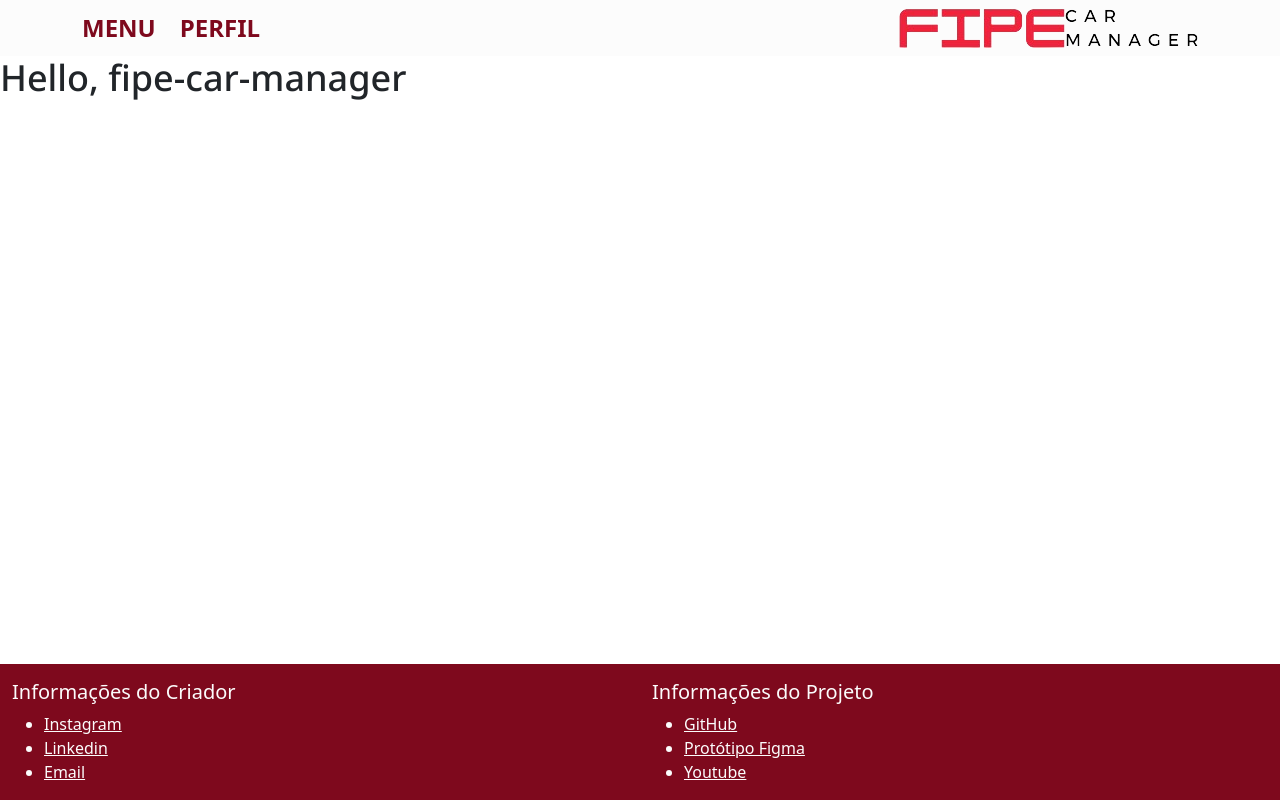
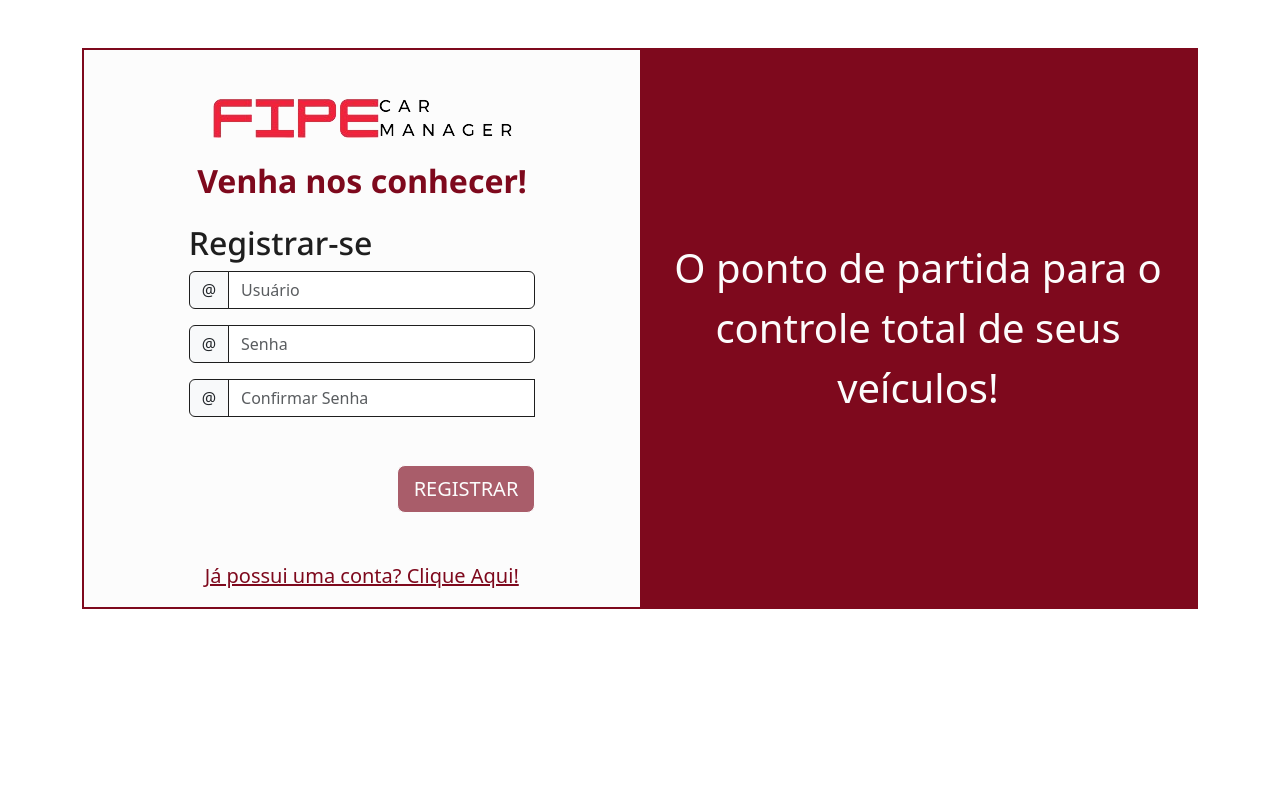
Before and after one commit to PHChemin/fipe-car-manager, an Angular app: page / in a window 1280 px wide. Built offline with nearby package versions, Linux system fonts and the light colour scheme.

Commit message:
Atividade 11
Página de Registro, feito Two-Way Data-Binding nos inputs, uma classe User e usado o Event Binding para controlar a interação com o usuário

```diff
--- a/src/app/app.component.html
+++ b/src/app/app.component.html
@@ -1,10 +1,4 @@
-<header>
-  <app-menu></app-menu>
-</header>
 <main>
   <router-outlet></router-outlet>
-  <h1>Hello, {{ title }}</h1>
+  <app-register></app-register>
 </main>
-<div class="sticky-bottom">
-  <app-footer></app-footer>
-</div>
--- a/src/app/app.component.ts
+++ b/src/app/app.component.ts
@@ -2,6 +2,7 @@ import { Component } from '@angular/core';
 import { RouterOutlet } from '@angular/router';
 import { MenuComponent } from './menu/menu.component';
 import { FooterComponent } from './footer/footer.component';
+import { RegisterComponent } from './register/register.component';
 
 @Component({
   selector: 'app-root',
@@ -10,6 +11,7 @@ import { FooterComponent } from './footer/footer.component';
     RouterOutlet,
     MenuComponent,
     FooterComponent,
+    RegisterComponent
   ],
   templateUrl: './app.component.html',
   styleUrl: './app.component.css'
--- /dev/null
+++ b/src/app/model/User.ts
@@ -0,0 +1,26 @@
+export class User {
+   id: number = 0;
+   name: string = "";
+   private user: string;
+   private password: string;
+   email: string = "";
+
+    // TODO Ajeitar bem certinhos os métodos do objeto
+
+   constructor(user: string, password: string){
+    this.user = user;
+    this.password = password;
+   }
+
+   public setName(name: string): void{
+    this.name = name;
+   }
+
+   public setId(id: number): void {
+    this.id = id;
+   }
+
+   public setEmail(email: string): void {
+    this.email = email;
+   }
+}
--- /dev/null
+++ b/src/app/register/register.component.html
@@ -0,0 +1,59 @@
+<link rel="stylesheet" href="../../assets/resources/style/css/custom.css">
+
+
+<div class="container mt-5">
+    <div class="col d-flex text-primary border border-2 border-primary bg-light">
+        <div class="col-sm-12 col-md-4 col-12 text-center container ">
+            <!-- Logo para telas grandes -->
+            <img class="img-fluid d-none d-sm-inline mt-5 mb-4" src="../../assets/resources/images/logo.png" alt="FipeCarManager">
+
+            <!-- Logo para telas pequenas -->
+            <img class="img-fluid d-inline d-sm-none mt-5 mb-4" style="max-width: 90%;" src="../../assets/resources/images/logo.png" alt="FipeCarManager">
+
+            <h2 class="text-primary fw-bold mb-4">Venha nos conhecer!</h2>
+            <form class="needs-validation" novalidate>
+                <div class="mb-1 text-start">
+                    <h2 class="text-dark">Registrar-se</h2>
+                </div>
+                <div class="mb-3">
+                    <div class="input-group mb-3">
+                        <span class="input-group-text" id="addon-wrapping">&#64;</span>
+                        <input type="text" class="form-control" [(ngModel)]="user" (input)="validateUser()" placeholder="Usuário" aria-label="Username" aria-describedby="addon-wrapping" required
+                        [class.is-invalid]="userTouched && !validateUser()" (focus)="userTouched = true" name="user">
+                        <div class="invalid-feedback" *ngIf="userTouched && !validateUser()">O usuário deve conter letras e/ou números!</div>
+                    </div>
+                </div>
+
+                <div class="mb-3 text-start">
+                    <div class="input-group">
+                        <span class="input-group-text" id="addon-wrapping">&#64;</span>
+                        <input type="password" class="form-control" [(ngModel)]="password" (input)="validatePassword()" placeholder="Senha" aria-label="Username" aria-describedby="addon-wrapping" required
+                        [class.is-invalid]="passwordTouched && !validatePassword()" (focus)="passwordTouched = true" name="password">
+                        <div class="invalid-feedback" *ngIf="passwordTouched && !validatePassword()">A senha deve ter 6 caracteres sendo eles apenas letras e números!</div>
+                    </div>
+
+                </div>
+                <div class="mb-5">
+                    <div class="input-group mb-3">
+                        <span class="input-group-text" id="addon-wrapping">&#64;</span>
+                        <input type="password" class="form-control" [(ngModel)]="confirmPassword" (input)="validateConfirmPassword()" placeholder="Confirmar Senha" aria-label="Username" aria-describedby="addon-wrapping" required
+                        [class.is-invalid]="!validateConfirmPassword()" name="confirmPassword">
+                        <div class="invalid-feedback">As senhas devem ser as mesmas!</div>
+                    </div>
+                </div>
+
+                <div class="text-end mt-5">
+                    <button class="btn btn-lg text-light bg-primary" [disabled]="!validateInformations()" type="submit" (click)="saveUser()">REGISTRAR</button>
+                </div>
+            </form>
+            <div class="text-start mt-5 m-3">
+                <a class="text-primary fs-5" href="">Já possui uma conta? Clique Aqui!</a>
+            </div>
+        </div>
+        <div class="col-sm-0 col-md-6 col-3  d-none d-md-block d-md-flex align-items-center bg-primary">
+            <div class="container text-center">
+                <div class="text-light fs-1 bolder">O ponto de partida para o controle total de seus veículos!</div>
+            </div>
+        </div>
+    </div>
+</div>
--- /dev/null
+++ b/src/app/register/register.component.ts
@@ -0,0 +1,52 @@
+import { Component } from '@angular/core';
+import { FormsModule } from '@angular/forms';
+import { User } from '../model/User';
+import { CommonModule } from '@angular/common';
+
+@Component({
+  selector: 'app-register',
+  standalone: true,
+  imports: [
+    FormsModule,
+    CommonModule
+  ],
+  templateUrl: './register.component.html',
+  styleUrl: '../../assets/resources/style/css/custom.css'
+})
+export class RegisterComponent {
+  user: string = "";
+  password: string = "";
+  confirmPassword: string = "";
+  userTouched: boolean = false;
+  passwordTouched: boolean = false;
+
+  users: User[] = [];
+
+  validateUser(){
+    // Expressão REGEX para validar se tem letras e números apenas
+    const regex = /^[a-zA-Z0-9]+$/;
+    return regex.test(this.user);
+  }
+
+  validatePassword(){
+    const regex = /^(?=.*[a-zA-Z])(?=.*[0-9]).{6,}$/;
+    return regex.test(this.password);
+  }
+
+  validateConfirmPassword(){
+    return this.password === this.confirmPassword;
+  }
+
+  validateInformations(): boolean {
+    return this.validateUser() && this.validatePassword() && this.validateConfirmPassword();
+  }
+
+  saveUser(){
+    // TODO arrumar para usar junto do SERVICE
+    // Apenas provisório
+    let user: User = new User (this.user, this.password);
+    user.setId(this.users.length);
+    this.users.push(user);
+    console.log(this.users);
+  }
+}
```
Also changed, not shown: src/app/register/register.component.css (added), 1 other file (tests, documents, lock files or other folders).
